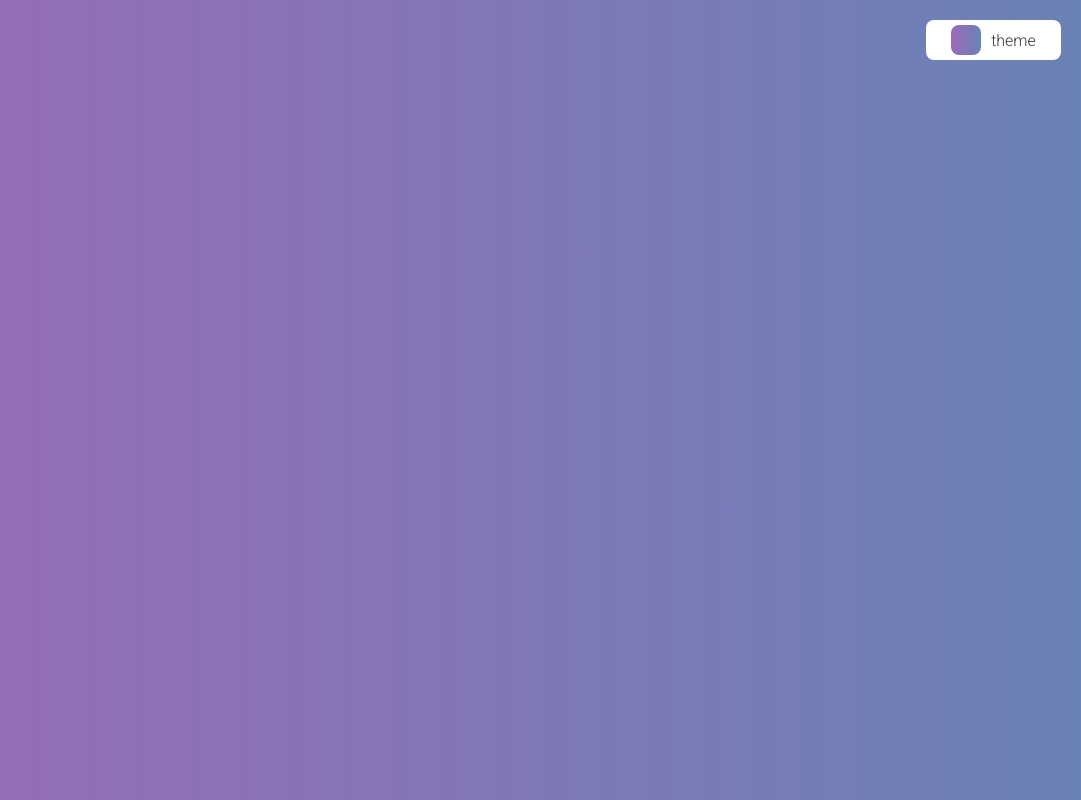
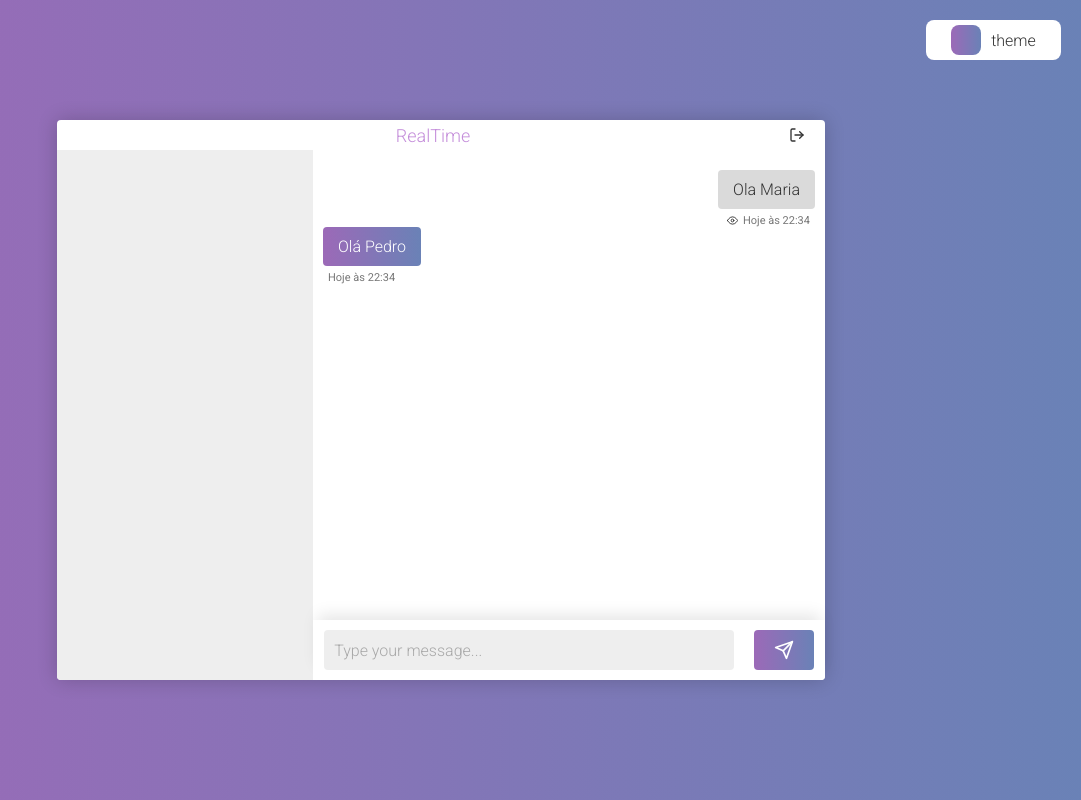
Before and after one commit to MaxwellOlliver/chat-realtime, a React (Create React App) app in the folder frontend/: page /chat in a window 1280 px wide. Shown: the whole page, without its empty margins (199-1280 px from the left). Built offline with nearby package versions, Linux system fonts and the light colour scheme; the HTML template or start-up script is replaced by a standard one.

Commit message:
Chat design

```diff
--- /dev/null
+++ b/frontend/src/components/ContextMenuModal/index.tsx
@@ -0,0 +1,42 @@
+import React, { useEffect, useState, useRef } from 'react';
+
+import { Modal } from './styles';
+
+import { FiTrash, FiInfo, FiCopy } from 'react-icons/fi';
+
+const ContextMenuModal: React.FC<{
+  show: boolean;
+  x?: number;
+  y?: number;
+  message: object;
+}> = (props) => {
+  const modalRef = useRef<HTMLUListElement>(null);
+  const liRef = useRef(null);
+
+  let coordinates = { x: props.x, y: props.y };
+
+  useEffect(() => {
+    if (modalRef) {
+      console.log(modalRef?.current?.focus());
+    }
+  });
+
+  return (
+    <Modal coordinates={coordinates} id="context-modal" ref={modalRef}>
+      <li id="context-menu" ref={liRef}>
+        <FiCopy size={18} color="#333" />
+        <span>Copy message</span>
+      </li>
+      <li id="context-menu">
+        <FiTrash size={18} color="#333" />
+        <span>Delete message</span>
+      </li>
+      <li id="context-menu">
+        <FiInfo size={18} color="#333" />
+        <span>More info</span>
+      </li>
+    </Modal>
+  );
+};
+
+export default ContextMenuModal;
--- /dev/null
+++ b/frontend/src/components/ContextMenuModal/styles.ts
@@ -0,0 +1,54 @@
+import styled from 'styled-components';
+
+interface Props {
+  coordinates: {
+    x?: number;
+    y?: number;
+  };
+}
+
+export const Modal = styled.ul<Props>`
+  list-style: none;
+  width: 200px;
+  background-color: #fff;
+  box-shadow: 0 0 20px 0 rgba(0, 0, 0, 0.2);
+  border-radius: 4px;
+
+  position: absolute;
+  top: ${(props) => props.coordinates.y}px;
+  left: ${(props) => props.coordinates.x}px;
+
+  li {
+    height: 40px;
+    padding: 0 20px;
+    cursor: pointer;
+    background-color: #fff;
+
+    display: flex;
+    align-items: center;
+    justify-content: flex-start;
+
+    transition: filter 0.3s;
+
+    svg {
+      margin-right: 10px;
+    }
+
+    span {
+      color: #333;
+      font-size: 14px;
+    }
+
+    &:hover {
+      filter: brightness(0.9);
+    }
+
+    &:first-child {
+      border-radius: 4px 4px 0 0;
+    }
+
+    &:last-child {
+      border-radius: 0 0 4px 4px;
+    }
+  }
+`;
--- a/frontend/src/components/ThemeSwitcher/index.tsx
+++ b/frontend/src/components/ThemeSwitcher/index.tsx
@@ -1,6 +1,6 @@
 import React, { useState, useContext } from 'react';
 
-import { Container, Modal, Arrow, ListColor } from './styles';
+import { Container, Arrow, ListColor } from './styles';
 import { ThemeContext } from '../../context/ThemeContext';
 
 import { motion } from 'framer-motion';
--- a/frontend/src/context/ThemeContext.tsx
+++ b/frontend/src/context/ThemeContext.tsx
@@ -43,7 +43,7 @@ export const ThemeProvider: React.FC = ({ children }) => {
     },
     {
       id: 5,
-      primary: '#c5675b',
+      primary: '#d67659',
       secondary: '#c25a79',
       fontColor: '#c98288',
     },
@@ -55,14 +55,15 @@ export const ThemeProvider: React.FC = ({ children }) => {
     },
   ];
 
-  const selectTheme = (id: number, showModal?: any): void => {
+  const selectTheme = useCallback((id: number, showModal?: any): void => {
     localStorage.setItem('CR_THEME', String(id));
 
     let color: any = colors.find((value) => value.id === id);
 
     setSelectedTheme(color);
     showModal(false);
-  };
+    // eslint-disable-next-line react-hooks/exhaustive-deps
+  }, []);
 
   useEffect(() => {
     let color: any = localStorage.getItem('CR_THEME');
--- a/frontend/src/pages/Chat/index.tsx
+++ b/frontend/src/pages/Chat/index.tsx
@@ -1,12 +1,83 @@
-import React, { useContext } from 'react';
+import React, { useContext, useState } from 'react';
 
-import { Container } from './styles';
+import { FiLogOut, FiSend, FiEye } from 'react-icons/fi';
+import ContextMenuModal from '../../components/ContextMenuModal';
+
+import { Container, Body, Users, Chat as ChatComponent } from './styles';
 import { ThemeContext } from '../../context/ThemeContext';
 
 const Chat: React.FC = () => {
+  const [showContext, setShowContext] = useState(false);
+  const [coordinates, setCoordinates] = useState<{ x?: number; y?: number }>(
+    {}
+  );
   const { selectedTheme } = useContext<any>(ThemeContext);
 
-  return <Container theme={selectedTheme}></Container>;
+  function openContextMenu(e: MouseEvent, message: any) {
+    e.preventDefault();
+    let coords = { x: e.clientX, y: e.clientY };
+
+    setCoordinates(coords);
+    setShowContext(true);
+  }
+
+  function closeContext(e: Event) {
+    console.log(e);
+  }
+
+  return (
+    <Container theme={selectedTheme}>
+      <div>
+        <header>
+          <h1>RealTime</h1>
+          <FiLogOut color="#333" size={16} />
+        </header>
+        <Body>
+          <Users></Users>
+          <ChatComponent theme={selectedTheme}>
+            <div className="messages">
+              {showContext && (
+                <ContextMenuModal
+                  show={showContext}
+                  x={coordinates.x}
+                  y={coordinates.y}
+                  message={{}}
+                />
+              )}
+
+              <div className="sent">
+                <div>
+                  <p onContextMenu={(event: any) => openContextMenu(event, {})}>
+                    Ola Maria
+                  </p>
+                  <span>
+                    <FiEye size={11} color="#333" /> Hoje às 22:34
+                  </span>
+                </div>
+              </div>
+              <div className="received">
+                <div>
+                  <p>Olá Pedro</p>
+                  <span>Hoje às 22:34</span>
+                </div>
+              </div>
+            </div>
+            <div className="message-bar">
+              <input
+                type="text"
+                name="message-bar"
+                id="message-bar"
+                placeholder="Type your message..."
+              />
+              <button id="send-message">
+                <FiSend color="#fff" size={20} />
+              </button>
+            </div>
+          </ChatComponent>
+        </Body>
+      </div>
+    </Container>
+  );
 };
 
 export default Chat;
--- a/frontend/src/pages/Chat/styles.ts
+++ b/frontend/src/pages/Chat/styles.ts
@@ -16,4 +16,222 @@ export const Container = styled.div`
     )
     center;
   background-size: 200%;
+
+  > div {
+    width: 60%;
+    min-height: 70vh;
+    background-color: #fff;
+
+    border-radius: 4px;
+    box-shadow: 0 0 20px 0 rgba(0, 0, 0, 0.2);
+
+    display: flex;
+    flex-direction: column;
+
+    header {
+      width: 100%;
+      height: 30px;
+
+      display: flex;
+      justify-content: center;
+      align-items: center;
+      padding: 0 20px;
+
+      border-radius: 4px 4px 0 0;
+
+      h1 {
+        font-size: 18px;
+        color: ${(props) => props.theme.fontColor};
+        font-weight: 300;
+        margin: 0 auto;
+      }
+
+      svg {
+        cursor: pointer;
+      }
+    }
+  }
 `;
+
+export const Body = styled.div`
+  width: 100%;
+  height: calc(70vh - 30px);
+
+  border-radius: 0 0 4px 4px;
+
+  display: flex;
+`;
+
+export const Users = styled.div`
+  width: 40%;
+  height: calc(70vh - 30px);
+  background-color: #eee;
+
+  border-radius: 0 0 0 4px;
+`;
+
+export const Chat = styled.div`
+  width: 80%;
+  height: calc(70vh - 30px);
+
+  border-radius: 0 0 4px 0;
+
+  .messages {
+    width: 100%;
+    height: calc(100% - 60px);
+    padding: 20px 0;
+    display: flex;
+    flex-direction: column;
+
+    overflow-y: scroll;
+
+    ::-webkit-scrollbar {
+      width: 7px;
+    }
+
+    ::-webkit-scrollbar-thumb {
+      -webkit-border-radius: 1px;
+      border-radius: 1px;
+      background: linear-gradient(
+          to bottom,
+          ${(props) => props.theme.primary},
+          ${(props) => props.theme.secondary}
+        )
+        center;
+    }
+
+    ::-webkit-scrollbar-track {
+      background-color: #eee;
+      border-radius: 1px;
+    }
+
+    ::-webkit-scrollbar-thumb:hover {
+      background-color: #ccc;
+    }
+
+    .received,
+    .sent {
+      min-width: 100%;
+      width: 100%;
+      color: #fff;
+      display: flex;
+
+      > div {
+        display: flex;
+        flex-direction: column;
+        width: auto;
+        max-width: 60%;
+        padding-right: 10px;
+        p {
+          background: linear-gradient(
+              to left,
+              ${(props) => props.theme.primary},
+              ${(props) => props.theme.secondary}
+            )
+            center;
+          background-size: 200%;
+
+          padding: 10px 15px;
+          border-radius: 4px;
+          margin: 0 0 5px 0;
+          min-width: 100%;
+
+          font-size: 16px;
+          font-weight: 300;
+          text-align: justify;
+          white-space: pre-wrap;
+          overflow-wrap: break-word;
+          word-wrap: break-word;
+          -webkit-hyphens: auto;
+          hyphens: manual;
+        }
+
+        span {
+          display: flex;
+          align-items: center;
+          color: #777;
+          font-size: 11px;
+          margin-left: 5px;
+
+          svg {
+            margin-right: 5px;
+          }
+        }
+      }
+    }
+
+    .received {
+      justify-content: flex-start;
+      align-self: flex-start;
+      div {
+        padding: 0 0 0 10px;
+      }
+    }
+
+    .sent {
+      justify-content: flex-end;
+      align-self: flex-end;
+      div {
+        p {
+          background: #dadada;
+          color: #333;
+        }
+
+        span {
+          margin: 0 5px 0 0;
+          justify-content: flex-end;
+        }
+      }
+    }
+  }
+
+  .message-bar {
+    width: 100%;
+    height: 60px;
+
+    display: flex;
+    align-items: center;
+    justify-content: center;
+
+    box-shadow: 0 -10px 15px -5px rgba(0, 0, 0, 0.1);
+
+    background-color: #fff;
+    border-radius: 0 0 4px 0;
+
+    input {
+      width: 80%;
+      height: 40px;
+      border-radius: 4px;
+
+      padding: 0 10px;
+      font-size: 16px;
+      color: #333;
+      font-weight: 300;
+      margin-right: 20px;
+
+      background-color: #eee;
+
+      &::placeholder {
+        color: #a8a8a8;
+      }
+    }
+
+    button {
+      height: 40px;
+      width: 60px;
+      display: flex;
+      align-items: center;
+      justify-content: center;
+      background: linear-gradient(
+          to left,
+          ${(props) => props.theme.primary},
+          ${(props) => props.theme.secondary}
+        )
+        center;
+      background-size: 200%;
+      border-radius: 4px;
+
+      transition: filter 0.3s;
+    }
+  }
+`;
--- a/frontend/src/pages/SignIn/styles.ts
+++ b/frontend/src/pages/SignIn/styles.ts
@@ -156,12 +156,6 @@ export const Form: any = styled.form`
     margin: 10px 0;
     font-weight: 300;
 
-    transition: background-color 0.3s;
-
-    &:hover {
-      background-color: #ffffffca;
-    }
-
     &:last-child {
       margin: 0;
     }
--- a/frontend/src/pages/SignUp/styles.ts
+++ b/frontend/src/pages/SignUp/styles.ts
@@ -136,12 +136,6 @@ export const Form: any = styled.form`
     margin: 10px 0;
     font-weight: 300;
 
-    transition: background-color 0.3s;
-
-    &:hover {
-      background-color: #ffffffca;
-    }
-
     &:last-child {
       margin: 0;
     }
--- a/frontend/src/routes.tsx
+++ b/frontend/src/routes.tsx
@@ -3,7 +3,7 @@ import { BrowserRouter, Switch, Route } from 'react-router-dom';
 import SignIn from './pages/SignIn';
 import SignUp from './pages/SignUp';
 import Chat from './pages/Chat';
-import PrivateRoute from './helpers/PrivateRoute';
+// import PrivateRoute from './helpers/PrivateRoute';
 
 const Routes: React.FC = () => {
   return (
--- a/frontend/src/styles/globals.ts
+++ b/frontend/src/styles/globals.ts
@@ -19,4 +19,13 @@ export const Global = createGlobalStyle`
     height: 100vh;
     position: relative;
   }
+
+  button {
+    cursor: pointer;
+    transition: filter 0.3s;
+
+    &:hover {
+      filter: brightness(0.9);
+    }
+  }
 `;
```
